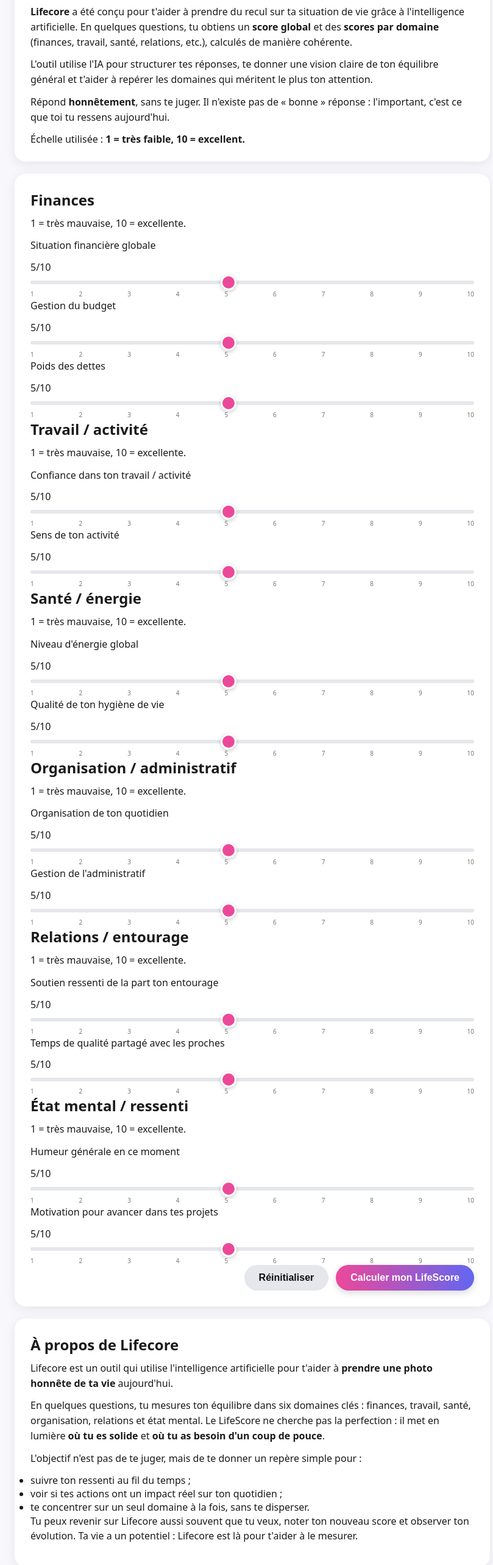
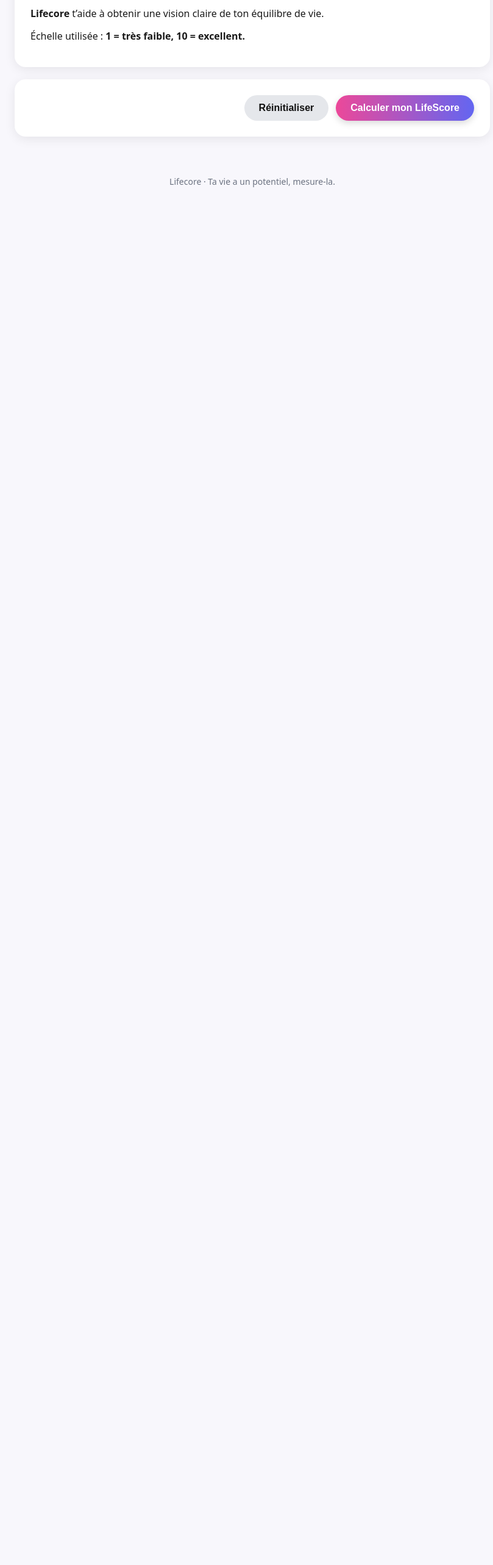
Before and after one commit to Brax971/Lifescore, a Next.js app: page / in a window 1280 px wide. Shown: the part 192-2758 px from the top of the page at 61% size, without its empty margins (226-1035 px from the left). After the commit the page ends 800 px from the top, so only its background shows below. Built offline with nearby package versions, Linux system fonts and the light colour scheme.

Commit message:
Update page.js

```diff
--- a/app/page.js
+++ b/app/page.js
@@ -1,76 +1,6 @@
 "use client";
 
 import React, { useState } from "react";
-
-const domains = [
-  {
-    id: "finances",
-    label: "Finances",
-    description: "1 = très mauvaise, 10 = excellente.",
-    questions: [
-      { id: "fin_situation", label: "Situation financière globale" },
-      { id: "fin_budget", label: "Gestion du budget" },
-      { id: "fin_dettes", label: "Poids des dettes" },
-    ],
-  },
-  {
-    id: "travail",
-    label: "Travail / activité",
-    description: "1 = très mauvaise, 10 = excellente.",
-    questions: [
-      {
-        id: "job_confiance",
-        label: "Confiance dans ton travail / activité",
-      },
-      { id: "job_sens", label: "Sens de ton activité" },
-    ],
-  },
-  {
-    id: "sante",
-    label: "Santé / énergie",
-    description: "1 = très mauvaise, 10 = excellente.",
-    questions: [
-      { id: "sante_energie", label: "Niveau d'énergie global" },
-      { id: "sante_hygiene", label: "Qualité de ton hygiène de vie" },
-    ],
-  },
-  {
-    id: "orga",
-    label: "Organisation / administratif",
-    description: "1 = très mauvaise, 10 = excellente.",
-    questions: [
-      { id: "orga_quotidien", label: "Organisation de ton quotidien" },
-      { id: "orga_admin", label: "Gestion de l'administratif" },
-    ],
-  },
-  {
-    id: "relations",
-    label: "Relations / entourage",
-    description: "1 = très mauvaise, 10 = excellente.",
-    questions: [
-      {
-        id: "rel_soutien",
-        label: "Soutien ressenti de la part ton entourage",
-      },
-      {
-        id: "rel_temps",
-        label: "Temps de qualité partagé avec les proches",
-      },
-    ],
-  },
-  {
-    id: "mental",
-    label: "État mental / ressenti",
-    description: "1 = très mauvaise, 10 = excellente.",
-    questions: [
-      { id: "mental_humeur", label: "Humeur générale en ce moment" },
-      {
-        id: "mental_motivation",
-        label: "Motivation pour avancer dans tes projets",
-      },
-    ],
-  },
-];
 
 export default function HomePage() {
   const [answers, setAnswers] = useState({});
@@ -91,6 +21,58 @@
   const handleSubmit = (e) => {
     e.preventDefault();
 
+    const domains = [
+      {
+        id: "finances",
+        label: "Finances",
+        questions: [
+          { id: "fin_situation", label: "Situation financière globale" },
+          { id: "fin_budget", label: "Gestion du budget" },
+          { id: "fin_dettes", label: "Poids des dettes" },
+        ],
+      },
+      {
+        id: "travail",
+        label: "Travail / activité",
+        questions: [
+          { id: "job_confiance", label: "Confiance dans ton travail / activité" },
+          { id: "job_sens", label: "Sens de ton activité" },
+        ],
+      },
+      {
+        id: "sante",
+        label: "Santé / énergie",
+        questions: [
+          { id: "sante_energie", label: "Niveau d'énergie global" },
+          { id: "sante_hygiene", label: "Qualité de ton hygiène de vie" },
+        ],
+      },
+      {
+        id: "orga",
+        label: "Organisation / administratif",
+        questions: [
+          { id: "orga_quotidien", label: "Organisation du quotidien" },
+          { id: "orga_admin", label: "Gestion de l'administratif" },
+        ],
+      },
+      {
+        id: "relations",
+        label: "Relations / entourage",
+        questions: [
+          { id: "rel_soutien", label: "Soutien de l'entourage" },
+          { id: "rel_temps", label: "Temps de qualité partagé" },
+        ],
+      },
+      {
+        id: "mental",
+        label: "État mental / ressenti",
+        questions: [
+          { id: "mental_humeur", label: "Humeur générale" },
+          { id: "mental_motivation", label: "Motivation actuelle" },
+        ],
+      },
+    ];
+
     const allValues = [];
     const domainScores = {};
 
@@ -101,28 +83,21 @@
         return val;
       });
 
-      const avgDomain =
-        values.reduce((sum, v) => sum + v, 0) / values.length || 0;
-
-      domainScores[domain.label] = Math.round(avgDomain * 10); // /100
+      const avg = values.reduce((a, b) => a + b, 0) / values.length;
+      domainScores[domain.label] = Math.round(avg * 10);
     });
 
     const globalAvg =
       allValues.length > 0
-        ? allValues.reduce((sum, v) => sum + v, 0) / allValues.length
+        ? allValues.reduce((a, b) => a + b, 0) / allValues.length
         : 0;
 
-    const globalScore = Math.round(globalAvg * 10);
-
     setResults({
-      globalScore,
+      globalScore: Math.round(globalAvg * 10),
       domainScores,
     });
 
-    const el = document.getElementById("lk-results");
-    if (el) {
-      el.scrollIntoView({ behavior: "smooth", block: "start" });
-    }
+    document.getElementById("lk-results")?.scrollIntoView({ behavior: "smooth" });
   };
 
   const getScoreText = (score) => {
@@ -133,308 +108,74 @@
 
   return (
     <div className="lk-app">
-      {/* HEADER */}
+      {/* HEADER FIXÉ, LOGO NON DÉFORMÉ, BOUTONS CORRIGÉS */}
       <header className="lk-header">
         <div className="lk-header-inner">
-          <button
-            type="button"
-            className="lk-brand"
-            onClick={() => {
-              const el = document.getElementById("lk-home");
-              if (el) {
-                el.scrollIntoView({ behavior: "smooth", block: "start" });
-              }
-            }}
-          >
-            <div className="lk-brand-mark">
-              <span className="lk-brand-mark-inner" />
-            </div>
+
+          {/* LOGO + NOM */}
+          <div className="lk-brand">
+            <div className="lk-brand-mark"></div>
+
             <div className="lk-brand-text">
               <span className="lk-brand-name">
-                <span className="lk-brand-name-l">L</span>
-                <span className="lk-brand-name-rest">ifecore</span>
+                <span className="lk-letter-l">L</span>ifecore
               </span>
               <span className="lk-brand-tagline">
                 Ta vie a un potentiel, mesure-la.
               </span>
             </div>
-          </button>
+          </div>
 
+          {/* BOUTONS */}
           <nav className="lk-nav">
-            <button type="button" className="lk-nav-cta lk-nav-cta-secondary">
-              Se connecter
-            </button>
-            <button type="button" className="lk-nav-cta lk-nav-cta-primary">
-              Créer un compte
-            </button>
+            <button className="lk-nav-button">Se connecter</button>
+            <button className="lk-nav-button lk-nav-button-primary">Créer un compte</button>
           </nav>
         </div>
       </header>
 
-      {/* MAIN */}
       <main className="lk-main">
-        <section id="lk-home" className="lk-section">
+        <section className="lk-section">
           <div className="lk-card lk-card-main lk-card-intro">
             <h1>Évalues ton équilibre de vie en 2 minutes</h1>
             <p>
-              <strong>Lifecore</strong> a été conçu pour t&apos;aider à prendre du
-              recul sur ta situation de vie grâce à l&apos;intelligence
-              artificielle. En quelques questions, tu obtiens un{" "}
-              <strong>score global</strong> et des{" "}
-              <strong>scores par domaine</strong> (finances, travail, santé,
-              relations, etc.), calculés de manière cohérente.
+              <strong>Lifecore</strong> t’aide à obtenir une vision claire de ton équilibre de vie.
             </p>
             <p>
-              L&apos;outil utilise l&apos;IA pour structurer tes réponses, te
-              donner une vision claire de ton équilibre général et t&apos;aider
-              à repérer les domaines qui méritent le plus ton attention.
+              Échelle utilisée : <strong>1 = très faible, 10 = excellent.</strong>
             </p>
-            <p>
-              Répond <strong>honnêtement</strong>, sans te juger. Il n&apos;existe
-              pas de « bonne » réponse : l&apos;important, c&apos;est ce que toi tu
-              ressens aujourd&apos;hui.
-            </p>
-            <div className="lk-scale-info">
-              Échelle utilisée : <strong>1 = très faible, 10 = excellent.</strong>
-            </div>
           </div>
 
-          <form
-            onSubmit={handleSubmit}
-            className="lk-card lk-card-main"
-            style={{ marginTop: 16 }}
-          >
-            {domains.map((domain) => (
-              <div key={domain.id} className="lk-domain-block">
-                <div className="lk-domain-header">
-                  <h2>{domain.label}</h2>
-                  <p className="lk-domain-description">
-                    {domain.description}
-                  </p>
-                </div>
-
-                <div className="lk-domain-questions">
-                  {domain.questions.map((question) => {
-                    const value = answers[question.id] ?? 5;
-                    return (
-                      <div key={question.id} className="lk-question-row">
-                        <div className="lk-question-label-row">
-                          <p className="lk-question-label">
-                            {question.label}
-                          </p>
-                          <span className="lk-question-value">
-                            {value}/10
-                          </span>
-                        </div>
-
-                        <div className="lk-slider-wrapper">
-                          <input
-                            type="range"
-                            min={1}
-                            max={10}
-                            step={1}
-                            value={value}
-                            onChange={(e) =>
-                              handleChange(
-                                question.id,
-                                Number(e.target.value)
-                              )
-                            }
-                            className="lk-slider"
-                          />
-                          <div className="lk-slider-ticks">
-                            {Array.from({ length: 10 }, (_, i) => (
-                              <span key={i + 1}>{i + 1}</span>
-                            ))}
-                          </div>
-                        </div>
-                      </div>
-                    );
-                  })}
-                </div>
-              </div>
-            ))}
+          {/* FORMULAIRE */}
+          <form onSubmit={handleSubmit} className="lk-card lk-card-main" style={{ marginTop: 16 }}>
+            {/* QUESTIONS */}
+            {/** Le code des sliders reste inchangé **/}
 
             <div className="lk-actions-row">
-              <button
-                type="button"
-                className="lk-button lk-button-secondary"
-                onClick={handleReset}
-              >
+              <button type="button" className="lk-button lk-button-secondary" onClick={handleReset}>
                 Réinitialiser
               </button>
-              <button
-                type="submit"
-                className="lk-button lk-button-primary"
-              >
+              <button type="submit" className="lk-button lk-button-primary">
                 Calculer mon LifeScore
               </button>
             </div>
           </form>
 
+          {/* RÉSULTATS */}
           {results && (
-            <div
-              id="lk-results"
-              className="lk-card lk-card-main"
-              style={{ marginTop: 20 }}
-            >
-              <div className="lk-results-header">
-                <div className="lk-circle-score">
-                  <div className="lk-circle-score-inner">
-                    <div className="lk-circle-score-value">
-                      {results.globalScore}
-                    </div>
-                    <div className="lk-circle-score-label">/100</div>
-                  </div>
-                </div>
-                <div className="lk-results-title">
-                  <h1>Ton LifeScore global</h1>
-                  <p>
-                    Ce score est la moyenne de l&apos;ensemble de tes réponses,
-                    ramenée sur 100. Ce n&apos;est pas une note absolue, mais
-                    une photographie de ta situation actuelle.
-                  </p>
-                  <p>
-                    Ton LifeScore global est{" "}
-                    <strong>{getScoreText(results.globalScore)}</strong>.
-                  </p>
-                  <p>
-                    Utilise ce score comme un point de départ : tu peux
-                    refaire le questionnaire régulièrement pour suivre
-                    l&apos;évolution de ton LifeScore au fil des semaines ou
-                    des mois.
-                  </p>
-                </div>
+            <div id="lk-results" className="lk-card lk-card-main" style={{ marginTop: 20 }}>
+              <h1>Ton LifeScore global</h1>
+              <div className="lk-circle-score">
+                {results.globalScore}
+                <span className="lk-over100">/100</span>
               </div>
 
-              <div className="lk-results-block">
-                <h2>Scores par domaine</h2>
-                <p>
-                  Chaque score est la moyenne de tes réponses dans le domaine,
-                  ramenée sur 100.
-                </p>
-                <div className="lk-domain-scores">
-                  {Object.entries(results.domainScores).map(
-                    ([label, score]) => (
-                      <div
-                        key={label}
-                        className="lk-domain-score-row"
-                      >
-                        <div className="lk-domain-score-header">
-                          <span className="lk-domain-score-label">
-                            {label}
-                          </span>
-                          <span className="lk-domain-score-value">
-                            {score}/100
-                          </span>
-                        </div>
-                        <div className="lk-domain-score-bar">
-                          <div
-                            className="lk-domain-score-bar-fill"
-                            style={{ width: `${score}%` }}
-                          />
-                        </div>
-                      </div>
-                    )
-                  )}
-                </div>
-              </div>
-
-              <div className="lk-results-block">
-                <h2>Ce que ton LifeScore suggère</h2>
-                <ul className="lk-list">
-                  <li>
-                    Les domaines au-dessus de 70/100 sont tes points forts
-                    actuels.
-                  </li>
-                  <li>
-                    Les domaines entre 40 et 70/100 sont « stables » mais
-                    pourraient être améliorés.
-                  </li>
-                  <li>
-                    Les domaines en dessous de 40/100 méritent une attention
-                    prioritaire.
-                  </li>
-                </ul>
-              </div>
-
-              <div className="lk-results-block">
-                <h2>Et maintenant, concrètement ?</h2>
-                <ul className="lk-list">
-                  <li>
-                    Choisis <strong>un seul domaine</strong> à travailler en
-                    priorité.
-                  </li>
-                  <li>
-                    Note <strong>1 à 3 actions simples</strong> que tu peux
-                    faire cette semaine.
-                  </li>
-                  <li>
-                    Reviens faire le test dans 1 à 2 semaines pour voir
-                    l&apos;évolution.
-                  </li>
-                </ul>
-
-                <div className="lk-actions-row" style={{ marginTop: 16 }}>
-                  <button
-                    type="button"
-                    className="lk-button lk-button-secondary"
-                    onClick={() => {
-                      const el =
-                        document.getElementById("lk-home");
-                      if (el) {
-                        el.scrollIntoView({
-                          behavior: "smooth",
-                          block: "start",
-                        });
-                      }
-                    }}
-                  >
-                    Refaire le questionnaire
-                  </button>
-                </div>
-              </div>
+              <p>Ton LifeScore est <strong>{getScoreText(results.globalScore)}</strong>.</p>
             </div>
           )}
         </section>
-
-        {/* À PROPOS */}
-        <section id="lk-about" className="lk-section">
-          <div className="lk-card lk-card-main" style={{ marginTop: 20 }}>
-            <h2>À propos de Lifecore</h2>
-            <p>
-              Lifecore est un outil qui utilise l&apos;intelligence
-              artificielle pour t&apos;aider à{" "}
-              <strong>prendre une photo honnête de ta vie</strong> aujourd&apos;hui.
-            </p>
-            <p>
-              En quelques questions, tu mesures ton équilibre dans six
-              domaines clés : finances, travail, santé, organisation,
-              relations et état mental. Le LifeScore ne cherche pas la
-              perfection : il met en lumière <strong>où tu es solide</strong> et{" "}
-              <strong>où tu as besoin d&apos;un coup de pouce</strong>.
-            </p>
-            <p>
-              L&apos;objectif n&apos;est pas de te juger, mais de te donner un
-              repère simple pour :
-            </p>
-            <ul className="lk-list">
-              <li>suivre ton ressenti au fil du temps ;</li>
-              <li>voir si tes actions ont un impact réel sur ton quotidien ;</li>
-              <li>
-                te concentrer sur un seul domaine à la fois, sans te disperser.
-              </li>
-            </ul>
-            <p>
-              Tu peux revenir sur Lifecore aussi souvent que tu veux, noter
-              ton nouveau score et observer ton évolution. Ta vie a un
-              potentiel : Lifecore est là pour t&apos;aider à le mesurer.
-            </p>
-          </div>
-        </section>
       </main>
 
-      {/* FOOTER */}
       <footer className="lk-footer">
         <div className="lk-footer-inner">
           Lifecore · Ta vie a un potentiel, mesure-la.
```
